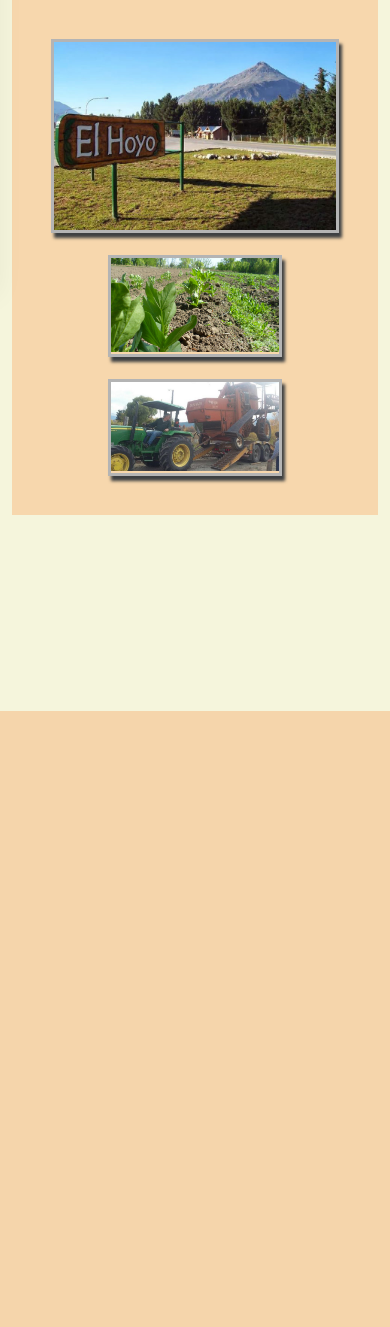
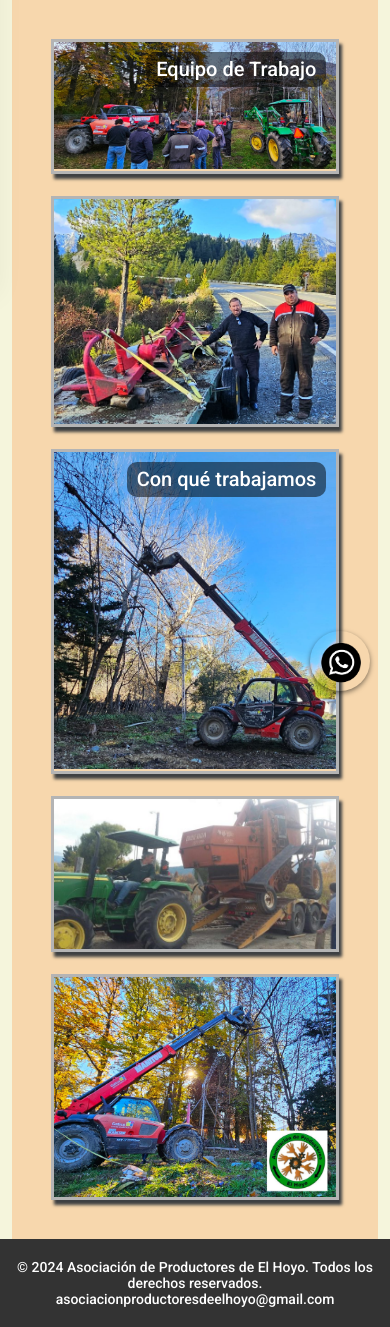
Before and after one commit to karibari70/Asociacion_Productores, a PHP site: page /Galeria.php in a window 390 px wide. Shown: the part 133-1460 px from the top of the page. Before the commit the page ends 844 px from the top, so only its background shows below. Run offline with PHP 8.4, Linux system fonts and the light colour scheme.

Commit message:
Galería - Index Adaptado - Correcciones Varias
Galería más trabajada, con más y mejores fotos; Index adapatado para formato celular (falta definirlo mejor); correciones de nomenclatura y separadores en estilos.

```diff
--- a/Galeria.php
+++ b/Galeria.php
@@ -7,19 +7,38 @@
     <title>Galeria</title>
 </head>
 <body>
+
+    <button class="boton-flotante"></button>
+
     <?php require 'navbar.php' ?>
     <div class="presentacion">
         <div class="img1">
-            <img src="media/Cartel_el_Hoyo-Galería.jpg" alt="Cartel_ElHoyo" width=100% />
+            <div class="conten-imagen">
+                <img src="Media/Equipo_1-Galería.jpg" alt="Equipo de Trabajo" width=100% />
+                <div class="txt-sobrepuesto">Equipo de Trabajo</div>
+            </div>
         </div>
         <br><br>
-        <div class="img2">
-            <img src="Media/Cultivos-Galería.jpeg" alt="Cultivos" width=100% />
+        <div class="img1">
+            <img src="Media/Equipo_2-Galería.jpg" alt="Equipo de Trabajo" width="100%">
         </div>
         <br><br>
-        <div class="img2">
-            <img src="Media/Maquinaria-Galería.jpg" alt="Maquinaria" width=100% />
+        <div class="img1">
+            <div class="conten-imagen">
+                <img src="Media/Grua_1-Galeria.jpg" alt="Trabajo con Grua" width=100% />
+                <div class="txt-sobrepuesto">Con qué trabajamos</div>
+            </div>
+        </div>
+        <br><br>
+        <div class="img1">
+            <img src="Media/Maquinaria-Galería.jpg" alt="Tractores y Cosechadoras" width=100% />
+        </div>
+        <br><br>
+        <div class="img1">
+            <img src="Media/Grua_2-Galería.jpg" alt="Trabajo con Grua" width=100% />
         </div>
     </div>
+
+    <?php require 'footer.php'?>
 </body>
 </html>
--- a/estilos.css
+++ b/estilos.css
@@ -1,4 +1,23 @@
-/* -------------Botón Flotante--------------- */
+/* ----------------------------------------------- Galería ------------------------------------------------ */
+
+.conten-imagen{
+    position: relative;
+    display: inline-block;
+}
+
+.txt-sobrepuesto{
+    position: absolute;
+    bottom: 10px;
+    right: 10px;
+    background-color: rgba(0, 0, 0, 0.5);
+    color: white;
+    padding: 5px 10px;
+    font-size: 50px;
+    border-radius: 10px;
+}
+
+
+/* ------------------------------------------ Botón Flotante ------------------------------------------------ */
 
 .boton-flotante {
     position: fixed;
@@ -25,7 +44,7 @@
 
 }
 
-/* -------------------Index------------------------- */
+/* ---------------------------------------------- Index ---------------------------------------------------- */
 
 .contenedor-inicio {
     position: relative;
@@ -58,7 +77,7 @@
 
 
 
-/* -----------------Quienes Somos----------------- */
+/* ------------------------------------------- Quienes Somos ---------------------------------------------- */
 body {
     margin: 0;
     padding: 0;
@@ -251,7 +270,7 @@ hr {
 
 
 
-/* -------------Servicios------- -----------*/
+/* --------------------------------------------- Servicios ---------------------------------------------------*/
 
 .contenedor4 {
     margin-left: 3rem;
@@ -349,7 +368,7 @@ button:hover {
 }
 
 
-/* --------contacto -----------*/
+/* -------------------------------------------------Contacto ---------------------------------------------*/
 
 .contenedor_contacto {
 
@@ -471,7 +490,7 @@ textarea{
 
 @media (width >800px) {
 
-    /* ....Quienes Somos.... */
+    /* --------------------------------------- Quienes Somos -----------------------------------------------*/
 
     .contenedor2 {
         display: grid;
@@ -526,7 +545,7 @@ textarea{
         margin-top: 0%;
     }
 
-    /* ----Servicios----- */
+    /* --------------------------------------------- Servicios ---------------------------------------------- */
 
     .button {
         display: grid;
@@ -595,14 +614,23 @@ textarea{
 
 
 
-    /* ------------------------Index-------------------------- */
+    /* ------------------------------------------- Index --------------------------------------------------- */
+
+    .img-contenedor {
+        display: block;
+        width: 300%;
+        height: auto;
+    }
+
     .txt-contenedor {
         position: absolute;
         text-align: center;
-        font-size: 1.5rem;
-        top: 70%;
+        font-size: 3rem;
+        top: 30%;
         /* Ajusta la posición vertical del texto */
-        left: 50%;
+        left: 5%;
+        right: 12%;
+        font-style: italic;
         /* Ajusta la posición horizontal del texto */
         transform: translate(5%, -1%);
         /* Centra el texto */
@@ -612,4 +640,27 @@ textarea{
         padding: 1px;
         border-radius: 10px;
     }
+
+
+    /* --------------------------------------------- Galería ------------------------------------------------ */
+
+    .conten-imagen{
+        position: relative;
+        display: inline-block;
+    }
+
+    .txt-sobrepuesto{
+        position: absolute;
+        top: 10px;
+        right: 10px;
+        background-color: rgba(0, 0, 0, 0.5);
+        color: white;
+        padding: 5px 10px;
+        font-size: 20px;
+        border-radius: 10px;
+        height: 35px;
+        display: inline-block;
+        white-space: nowrap;
+    }
+
 }
```
Also changed, not shown: Media/Cartel_el_Hoyo-Galería.jpg (deleted), Media/Cultivos-Galería.jpeg (deleted), Media/Equipo_1-Galería.jpg (added), Media/Equipo_2-Galería.jpg (added), Media/Grua_1-Galeria.jpg (added), Media/Grua_2-Galería.jpg (added).
